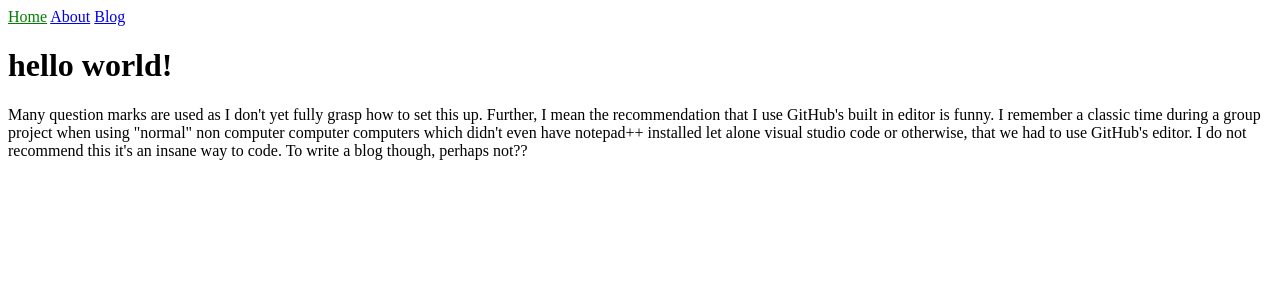
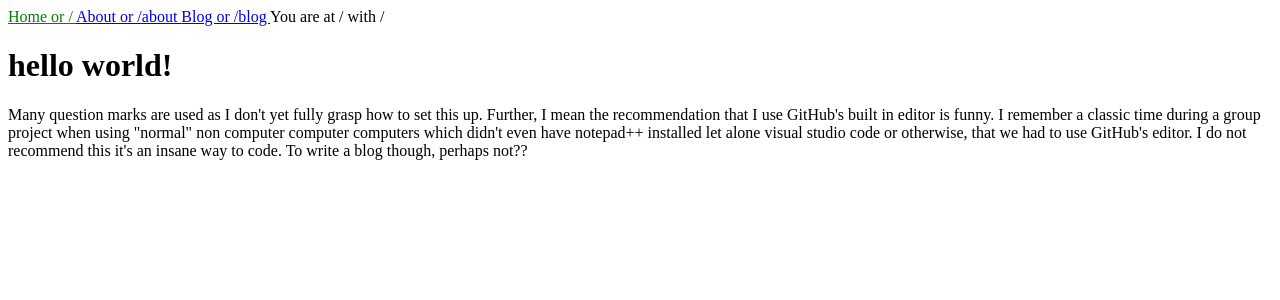
Before and after one commit to ewan2204/ewan2204.github.io, a Jekyll site: the page built from index.html, in a window 1280 px wide. Shown: the top 300 px of the page. Built offline with Jekyll 4.4.1, drawn with Linux system fonts in a browser that asks for light colours.

```diff
--- a/_includes/navigation.html
+++ b/_includes/navigation.html
@@ -1,5 +1,8 @@
 <nav>
     {% for item in site.data.navigation %}
-      <a href="{{ item.link }}"{% if page.permalink == item.link or page.url == item.link + page.ext %} class="current"{% endif %}>{{ item.name }}</a>
+      <a href="{{ item.link }}"{% if page.permalink == item.link or page.url == item.link %} class="current"{% endif %}>{{ item.name }} or {{ item.link }} </a>
     {% endfor %}
+
+    You are at {{ page.permalink }} with {{ page.url }}
+
   </nav>
--- a/blog.html
+++ b/blog.html
@@ -8,7 +8,7 @@
   {% for post in site.posts %}
     <li>
       <h2><a href="{{ post.url }}">{{ post.title }}</a></h2>
-      {{ post.permalink }}
+      {{ post.excerpt }}
     </li>
   {% endfor %}
 </ul>
```
